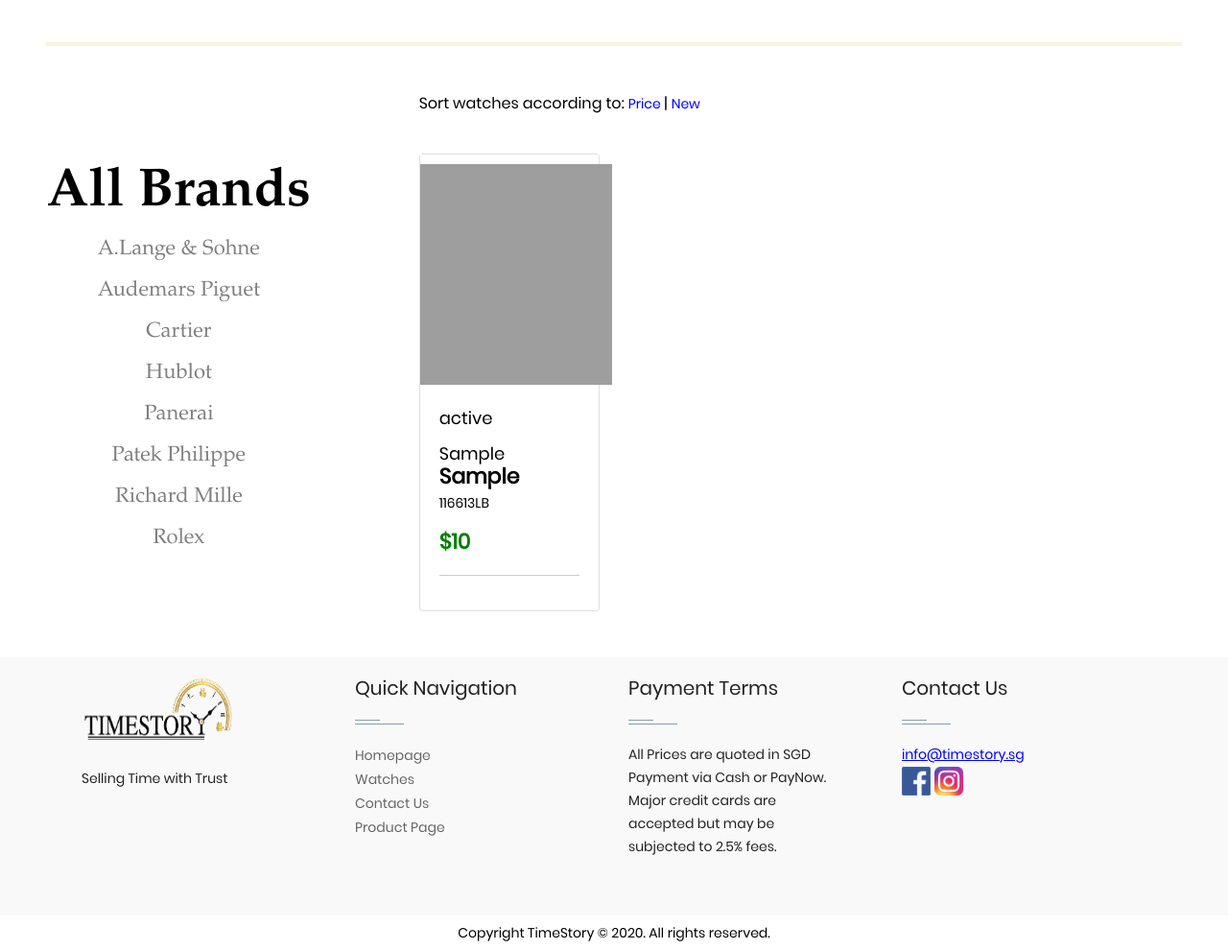
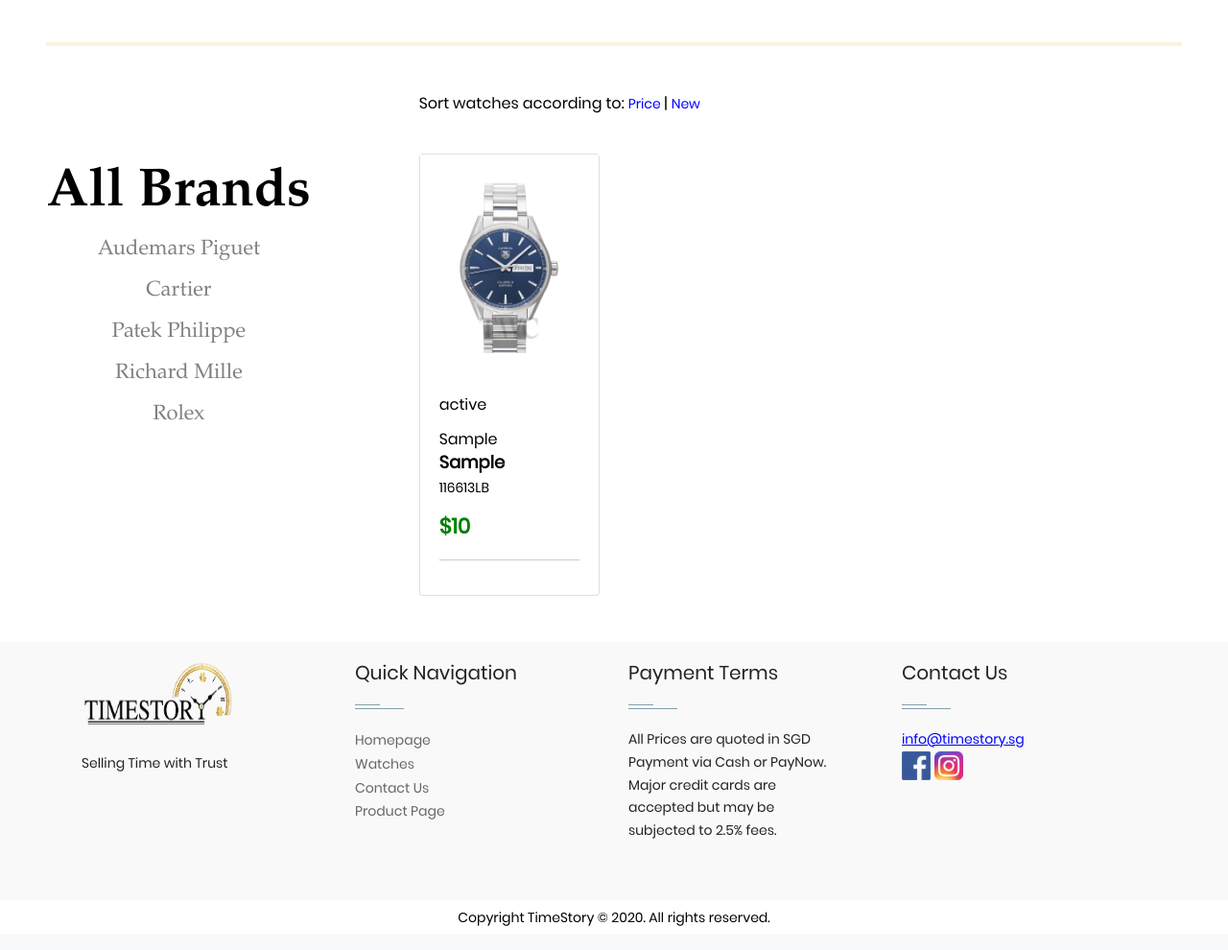
Before and after one commit to TimeStory-Project/TimeStory, a Django app: page /watches in a window 1280 px wide. Shown: the part 485-1475 px from the top of the page at 96% size. After the commit the page ends 1450 px from the top, so only its background shows below. Run offline with Django 3.2, Linux system fonts and the light colour scheme; tables that the repository leaves empty hold one stand-in row (values such as "Sample post"); some libraries are stand-ins or nearby versions; some web fonts are replaced; grey boxes are pictures that could not be loaded.

Commit message:
changed the watch brand to only the 5 mentioned by client and solve the problem of image overflowing by fixing size of watch-card (which fixed the image size)

```diff
--- a/template/main/watches.html
+++ b/template/main/watches.html
@@ -34,26 +34,36 @@
             height:100px;
             background-color: white;
         }
+        .gap-15 {
+          width:100%;
+          height:20px;
+          background-color: white;
+        }
 
         .wornstatus {
             color: black;
-            font-size: 18px;
+            font-size: 16px;
+            white-space: wrap ;
+
         }
         .brand {
             color: black;
-            font-size: 18px;
+            font-size: 16px;
             line-height: 0.6;
+            white-space: wrap;
         }
         .model {
             color:black;
             font-weight: bold;
-            font-size: 22px;
+            font-size: 18px;
             line-height: 0.6;
+            white-space: wrap ;
         }
         .modelnumber {
             color: black;
             font-size: 14px;
             line-height: 0.6;
+            white-space: nowrap;
 
         }
         .price {
@@ -122,6 +132,47 @@
           text-align: left;
           color: black;
         }
+
+        /**
+        .img-fluid {
+          max-width: 50%;
+          height: 230px;
+          width: 230px;
+        }
+        **/
+
+        .img-fluid {
+          max-width: 95%;
+          height: auto;
+
+        }
+
+        .img-resize {
+
+          width: auto;
+          height: auto;
+        }
+
+        /**
+        .crop-fluid {
+
+          height: 230px;
+          width: 300px;
+          overflow: hidden;
+         }
+         .crop img {
+          height: auto;
+          width: auto;
+         }
+         **/
+
+         .card {
+          width: 100%;
+          height: 100%;
+          object-fit: fill;
+         }
+
+
 
 
     </style>
@@ -195,18 +246,6 @@
 
         <!-- Watch Dropdown Brand -->
         <div class="sidebarDropdown">
-        <div class="sidebarWatchBrand"> A.Lange & Sohne </div>
-          <div class="dropdown-content">
-            <a href="">New</a>
-            <a href="">Preowned</a>
-            <a href="">Sold</a>
-          </div>
-        </div>
-        <div class="gap-1"></div>
-        <!-- End of Watch Dropdown Brand -->
-
-        <!-- Watch Dropdown Brand -->
-        <div class="sidebarDropdown">
           <div class="sidebarWatchBrand"> Audemars Piguet </div>
             <div class="dropdown-content">
               <a href="">New</a>
@@ -220,30 +259,6 @@
         <!-- Watch Dropdown Brand -->
         <div class="sidebarDropdown">
           <div class="sidebarWatchBrand"> Cartier </div>
-            <div class="dropdown-content">
-              <a href="">New</a>
-              <a href="">Preowned</a>
-              <a href="">Sold</a>
-            </div>
-        </div>
-        <div class="gap-1"></div>
-        <!-- End of Watch Dropdown Brand -->
-
-        <!-- Watch Dropdown Brand -->
-        <div class="sidebarDropdown">
-          <div class="sidebarWatchBrand"> Hublot </div>
-            <div class="dropdown-content">
-              <a href="">New</a>
-              <a href="">Preowned</a>
-              <a href="">Sold</a>
-            </div>
-        </div>
-        <div class="gap-1"></div>
-        <!-- End of Watch Dropdown Brand -->
-
-        <!-- Watch Dropdown Brand -->
-        <div class="sidebarDropdown">
-          <div class="sidebarWatchBrand"> Panerai </div>
             <div class="dropdown-content">
               <a href="">New</a>
               <a href="">Preowned</a>
@@ -313,16 +328,23 @@
         <!--Start of Card-->
         <div class="card">
 
-          <!--Card image-->
+          <div class="gap-15"></div>
+
+          <!--Card image  src="https://fossil.scene7.com/is/image/FossilPartners/FS5688_1?$sfcc_fos_hi-res$" -->
           <div class="view overlay">
             <div class="gap-1"></div>
             <div class="watchimage">
-              <img src="https://www.thewatchcompany.com/media/catalog/product/cache/7201a60ec3a4244a7d22fa59c65163e2/1/1/116610_20LN_1546998610.jpg"
-              style="width:200px;height:230px;"
+              <li class="crop">
+              <img src="static/image/testingroleximage.jpg"
+              class="img-fluid img-resize"
                 alt="">
+              </li>
             </div>
+
           </div>
           <!--Card image-->
+
+          <div class="gap-15"></div>
 
           <!--Card content-->
           <div class="card-body text-left">
@@ -370,20 +392,28 @@
       <!--Grid column Second watch column-->
       <div class="col-lg-3 col-md-5 mb-4">
 
+
        <!--Start of Card-->
        <div class="card">
 
-         <!--Card image-->
+        <div class="gap-15"></div>
+
+         <!--Card image image is 224x400-->
          <div class="view overlay">
            <div class="gap-1"></div>
 
           <div class="watchimage">
-            <img src="https://www.prestigetime.com/images/watches/1303520--new_main.jpg?ver=1"
-            style="width:200px;height:230px;"
-              alt="">
-          </div>
+            <li class="crop">
+            <img src="static/image/testingroleximage.jpg" class="img-fluid img.resize"
+
+              alt="Responsive image">
+            </li>
+            </div>
+
          </div>
          <!--Card image-->
+
+         <div class="gap-15"></div>
 
          <!--Card content-->
          <div class="card-body text-left">
@@ -434,16 +464,23 @@
         <!--Start of Card-->
         <div class="card">
 
-          <!--Card image-->
+          <div class="gap-15"></div>
+
+          <!--Card image style="width:200px;height:230px;"-->
           <div class="view overlay">
             <div class="gap-1"></div>
             <div class="watchimage">
-              <img src="https://www.thewatchcompany.com/media/catalog/product/cache/7201a60ec3a4244a7d22fa59c65163e2/1/1/116610_20LN_1546998610.jpg"
-              style="width:200px;height:230px;"
+              <li class="crop">
+              <img src="https://www.thewatchcompany.com/media/catalog/product/cache/7201a60ec3a4244a7d22fa59c65163e2/I/W/IWC-Ingenieur-IW380701.jpg"
+              class="img-fluid"
+
                 alt="">
+              </li>
             </div>
           </div>
           <!--Card image-->
+
+          <div class="gap-15"></div>
 
           <!--Card content-->
           <div class="card-body text-left">
```
Also changed, not shown: template/main/home.html (+51 -12 lines), static/image/testingroleximage.jpg (added).
